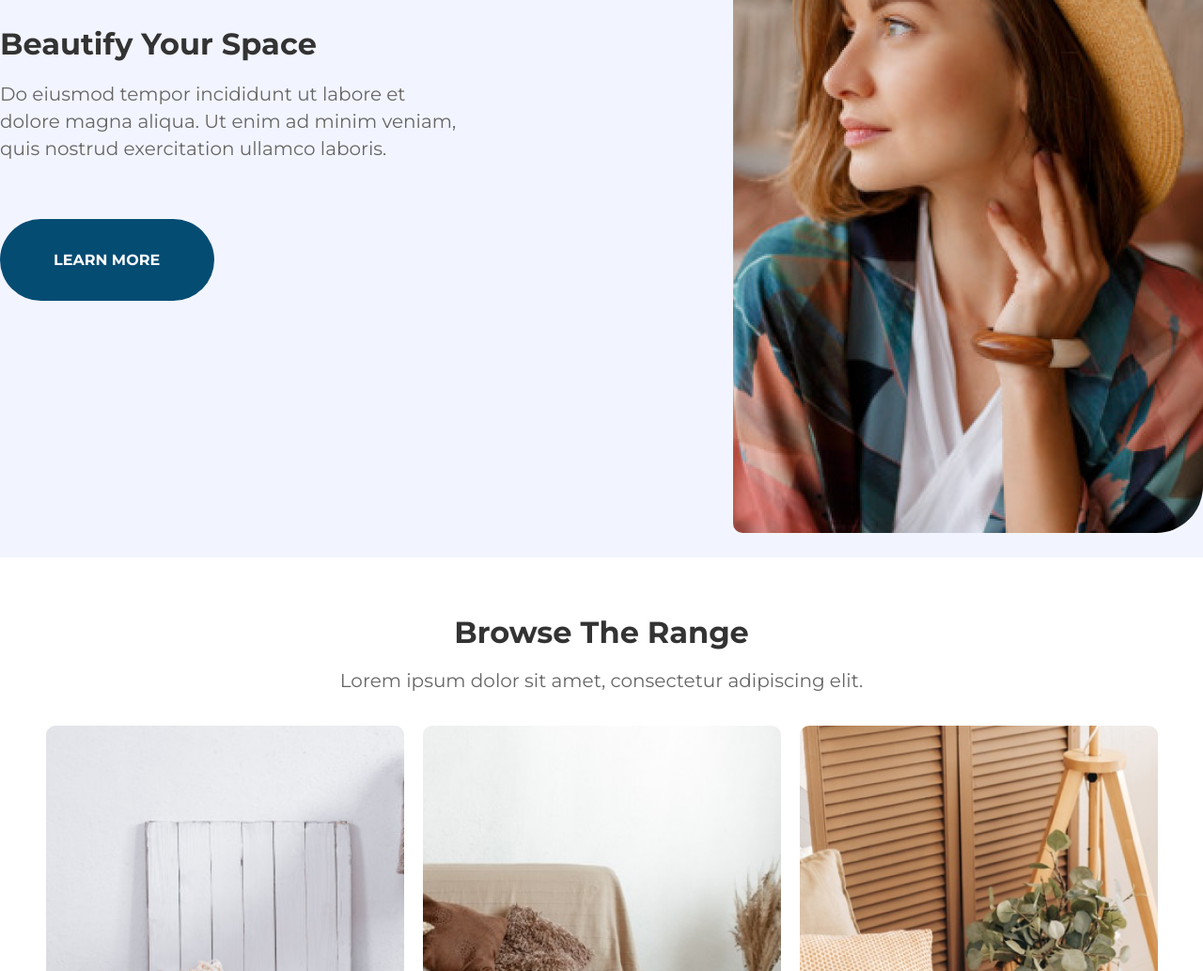
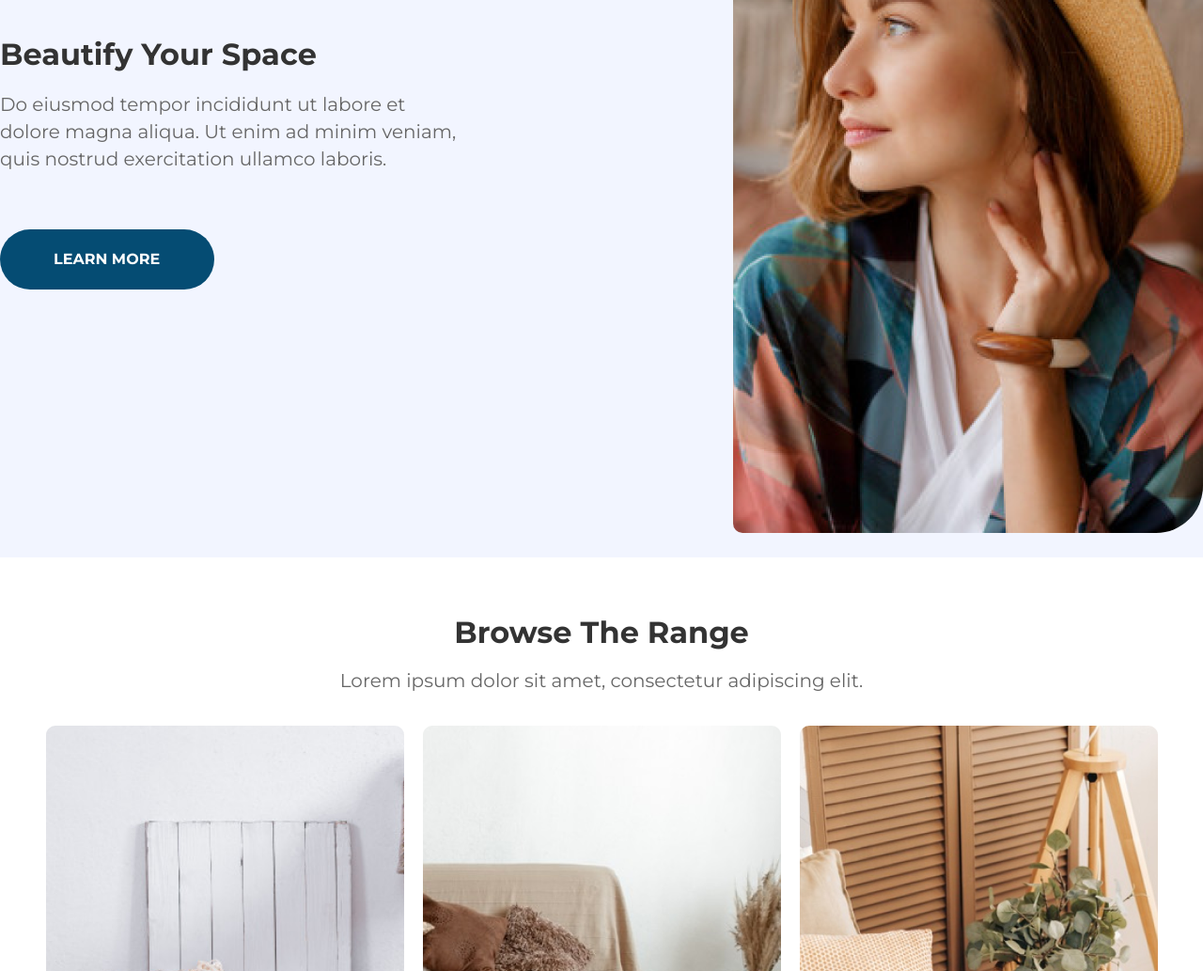
Before and after one commit to Muhammadqodir13012005/Mebellar-olami, a plain HTML site: page index.html in a window 1280 px wide. Shown: the part 2272-3305 px from the top of the page at 94% size. Drawn offline with Linux system fonts and the light colour scheme.

Commit message:
Update main.css

```diff
--- a/css/main.css
+++ b/css/main.css
@@ -392,7 +392,6 @@ h5 {
   font-style: normal;
   font-weight: 700;
   font-size: 32px;
-  line-height: 39px;
   color: #333333;
   padding-bottom: 20px;
   font-size: 16px;
```
